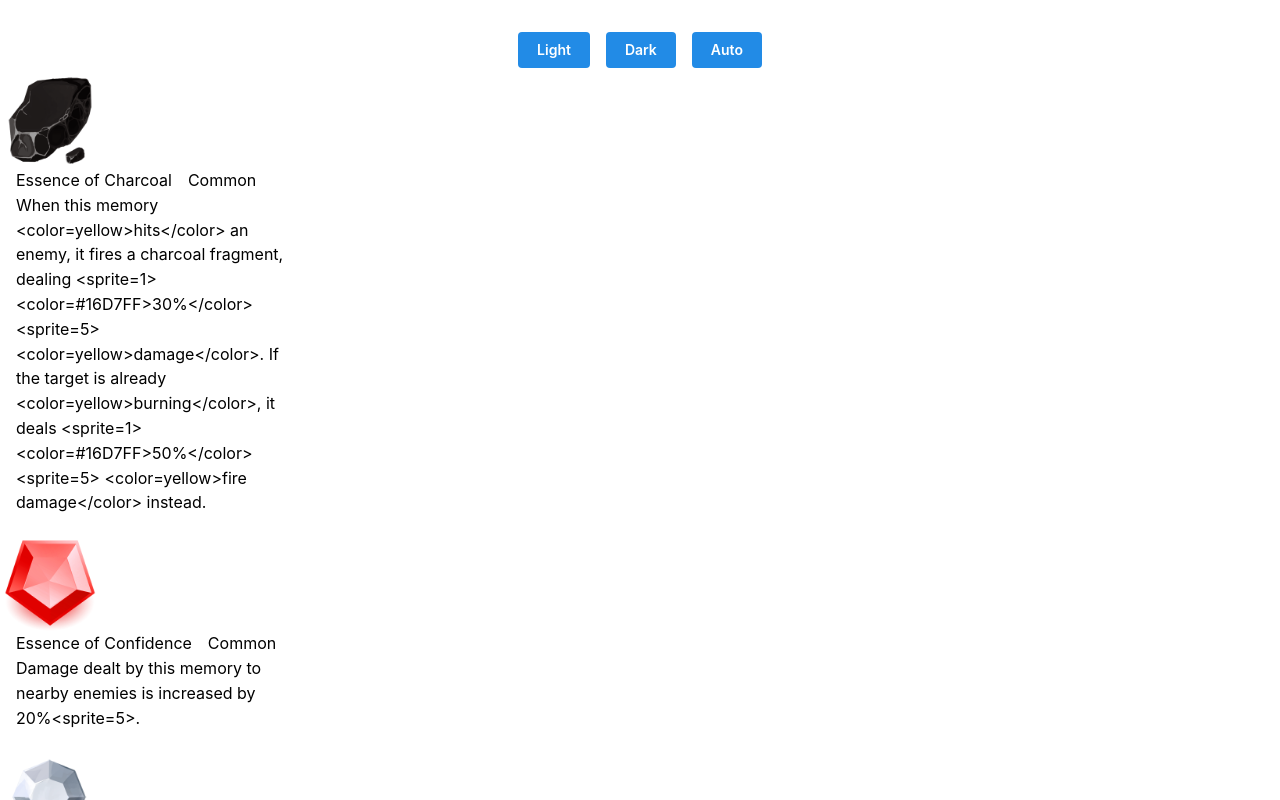
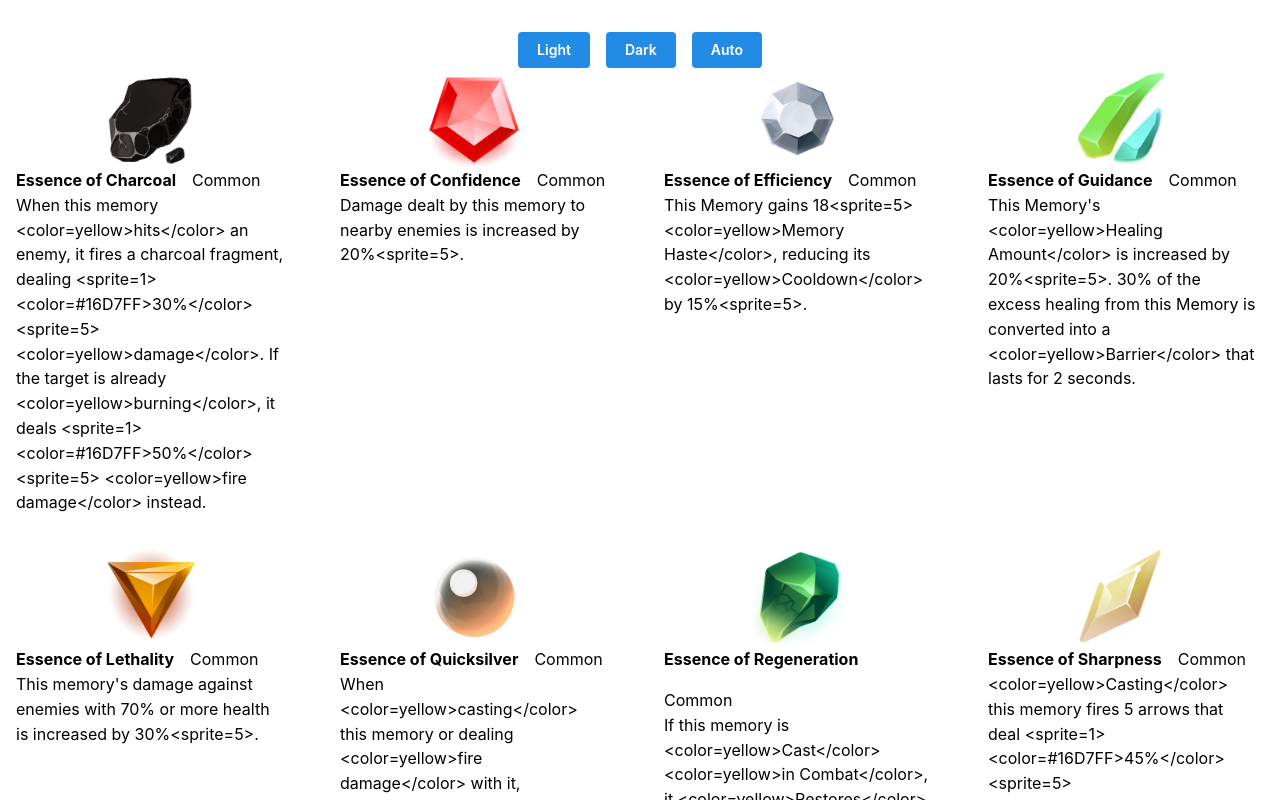
Before and after one commit to Leeoku/shapeyourdreams, a React (Vite) app: page / in a window 1280 px wide. Shown: the top 800 px of the page. Built offline with nearby package versions, Linux system fonts and the light colour scheme.

Commit message:
feat: add grid

```diff
--- /dev/null
+++ b/src/components/CardGrid/CardGrid.tsx
@@ -0,0 +1,5 @@
+import { SimpleGrid } from '@mantine/core';
+
+export const CardGrid = ({ cardData }) => {
+  return <SimpleGrid cols={4}>{cardData}</SimpleGrid>;
+};
--- a/src/components/ContentCard/ContentCard.tsx
+++ b/src/components/ContentCard/ContentCard.tsx
@@ -1,24 +1,25 @@
-import { keyboard } from '@testing-library/user-event/dist/types/keyboard';
 import { z } from 'zod';
-import { Box, Card, CardSection, Group, Image, keys, Text } from '@mantine/core';
+import { Box, Card, CardSection, Center, Group, Image, Text } from '@mantine/core';
 import { gemsSchema } from '@/schemas/gemSchema';
 
 
 // const gemOrMemorySchema = z.union([gemsSchema])
 
-export const ContentCard = ({data}) => {
-  const {name, description, rarity, image} = data
+export const ContentCard = ({ data }) => {
+  const { name, description, rarity, image } = data;
 
   return (
     <Box maw={300}>
       <Card>
         <CardSection>
-          <Box maw={100}>
-          <Image src={`/images/${image}`} fit="contain" />
-          </Box>
+          <Center>
+            <Box maw={100}>
+              <Image src={`/images/${image}`} />
+            </Box>
+          </Center>
         </CardSection>
         <Group>
-          <Text>{name}</Text>
+          <Text fw={700}>{name}</Text>
           <Text>{rarity}</Text>
         </Group>
         <Text>{description}</Text>
--- a/src/pages/Essences.page.tsx
+++ b/src/pages/Essences.page.tsx
@@ -1,29 +1,19 @@
-import { keyboard } from "@testing-library/user-event/dist/types/keyboard";
-import { ContentCard } from "@/components/ContentCard/ContentCard";
+import { CardGrid } from '@/components/CardGrid/CardGrid';
+import { ContentCard } from '@/components/ContentCard/ContentCard';
 import { gemsSchema } from '@/schemas/gemSchema';
 import essences from '../../data/essences.json';
 
+const EssencesPage = () => {
+  try {
+    gemsSchema.parse(essences);
+  } catch (e) {
+    console.error(e);
+  }
 
-const EssencesPage = () => {
-    try {
-      gemsSchema.parse(essences);
-    } catch (e) {
-      console.error(e);
-    }
-  const data = essences
-  // const mappedData = Object.entries(data)
-  // console.log(mappedData)
-  // const mappedDatatest = Object.entries(data).map(([key, value]) => (
-  //   console.log(key, value.name)
-  // ))
+  const data = Object.entries(essences);
+  const mappedData = data.map(([key, value]) => <ContentCard key={key} data={value} />);
 
-  return (
-    <>
-      {Object.entries(data).map(([key, value]) => (
-          <ContentCard key={key} data={value} />
-      ))}
-    </>
-  );
-}
+  return <CardGrid cardData={mappedData} />;
+};
 
-export default EssencesPage
+export default EssencesPage;
```
